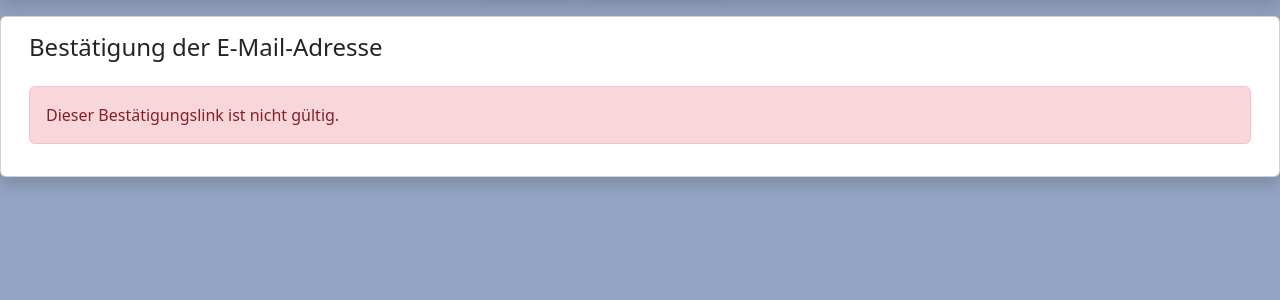
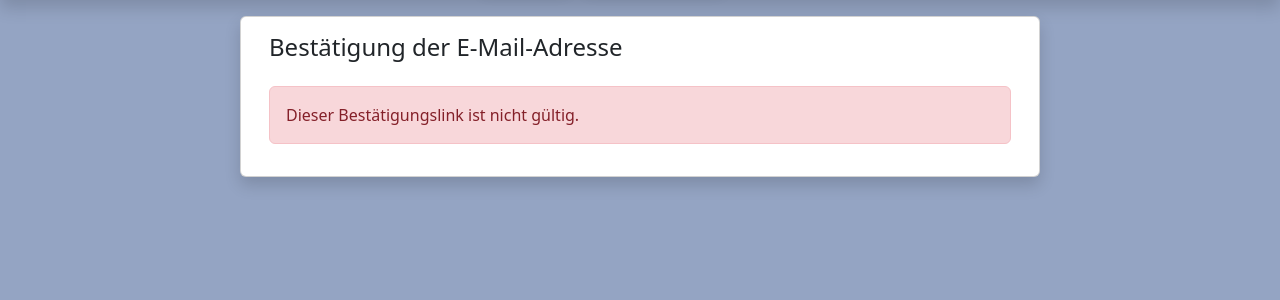
Before and after one commit to pyphil/MKR, a Django app: page /accounts/confirm_email/1/ in a window 1280 px wide. Shown: the part 87-387 px from the top of the page. Run offline with Django 4.2, Linux system fonts and the light colour scheme.

Commit message:
Update email_success.html

```diff
--- a/accounts/templates/registration/email_success.html
+++ b/accounts/templates/registration/email_success.html
@@ -1,8 +1,8 @@
 {% extends 'base.html' %}
 {% block content %}
 
-  <div class="row justify-content-md-center">
-    <div class="card shadow" style="width: 800;">
+  <div class="row justify-content-center">
+    <div class="card shadow" style="width: 800px;">
       <div class="card-body">
         <h4 class="mb-4">Bestätigung der E-Mail-Adresse</h4>
         <p>
@@ -12,7 +12,7 @@
             </div>
           {% else %}
             <div class="alert alert-success">
-              Die E-Mail-Adresse wurde erfolgreich bestätigt.
+              Die E-Mail-Adresse wurde erfolgreich bestätigt. Du kannst dich nun anmelden.
             </div>
           {% endif %}
         </p>
```
